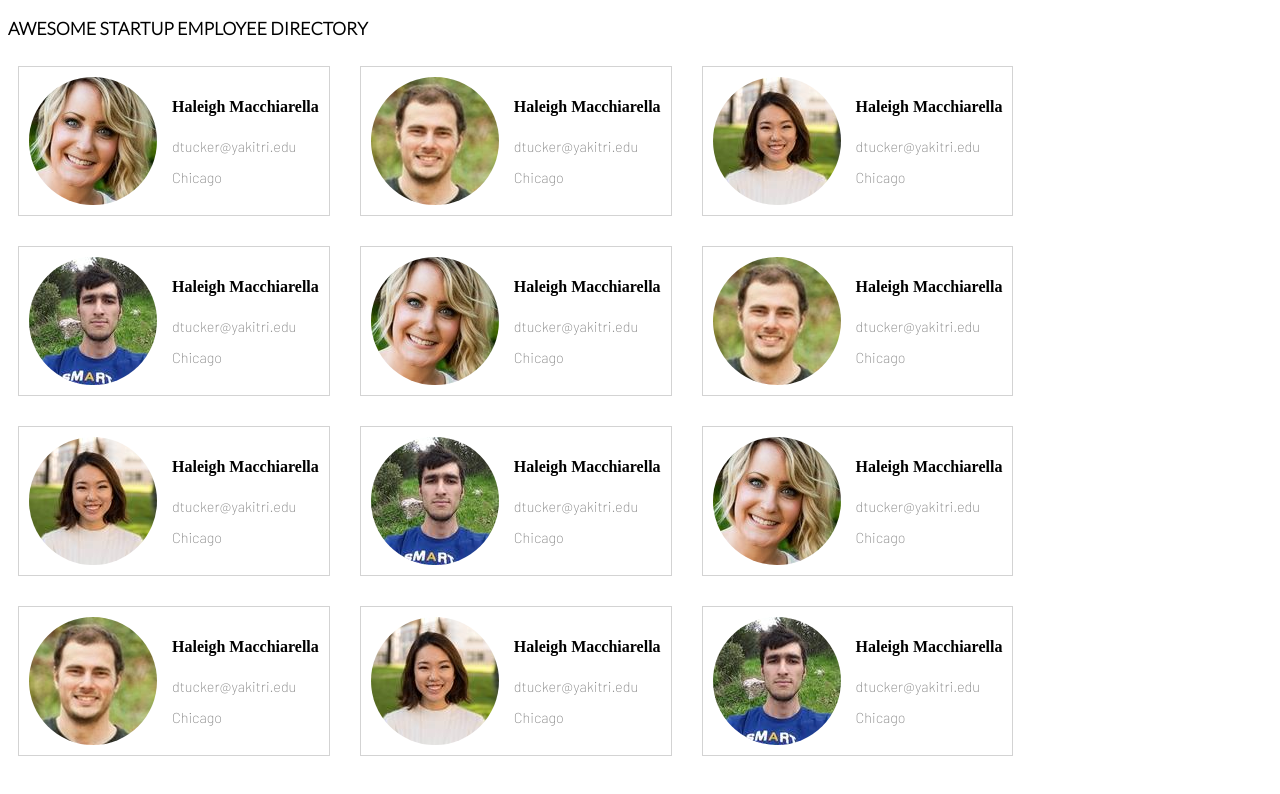
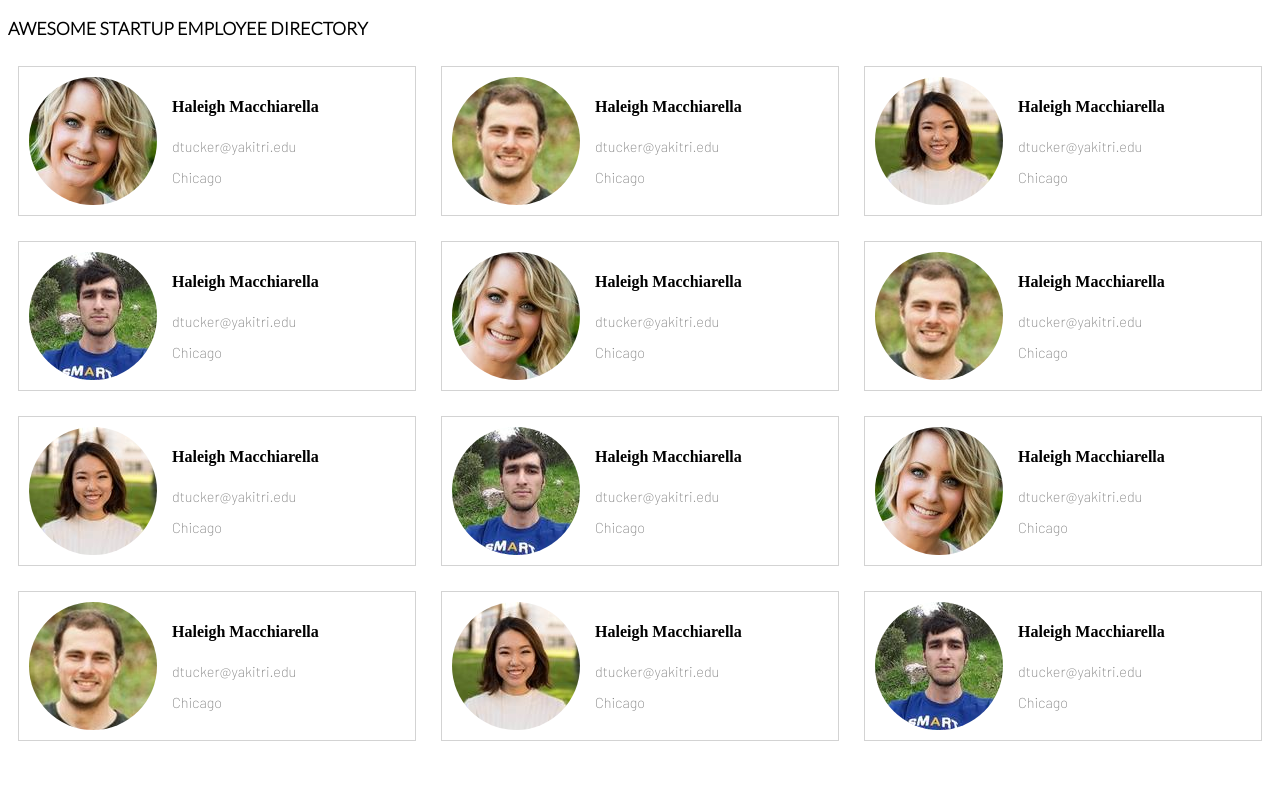
Before and after one commit to kropacheven/techdegree_project_ken_8, a plain HTML site: page index.html in a window 1280 px wide. Drawn offline with Linux system fonts and the light colour scheme.

Commit message:
Update_16_12_2021
Switching grid-container from flex to grid

```diff
--- a/css/styles.css
+++ b/css/styles.css
@@ -57,9 +57,9 @@ img {
 }
 
 .grid-container {
-    display: flex;
-    flex-wrap: wrap;
-    grid-gap: 10px;
+    display: grid;
+    grid-template-columns: 1fr 1fr 1fr;
+    gap: 5px;
 }
 
 .card {
```
